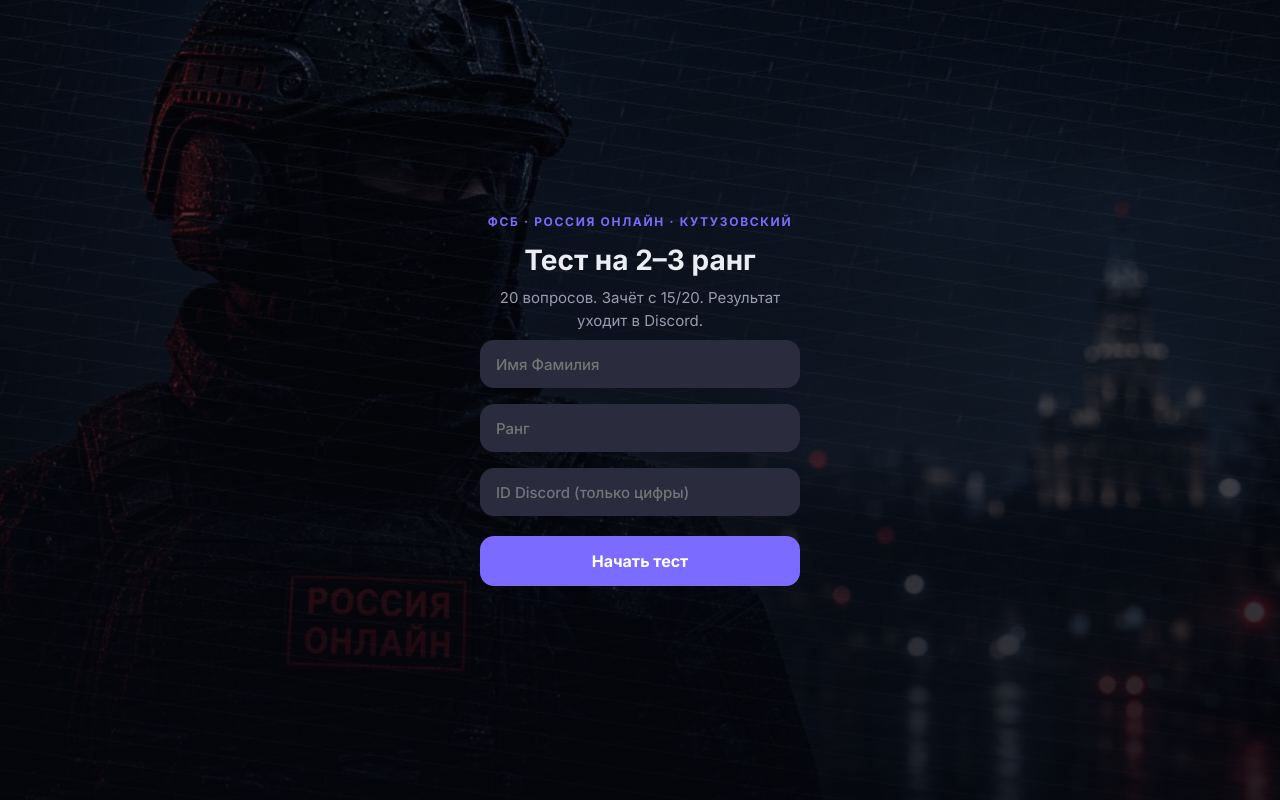
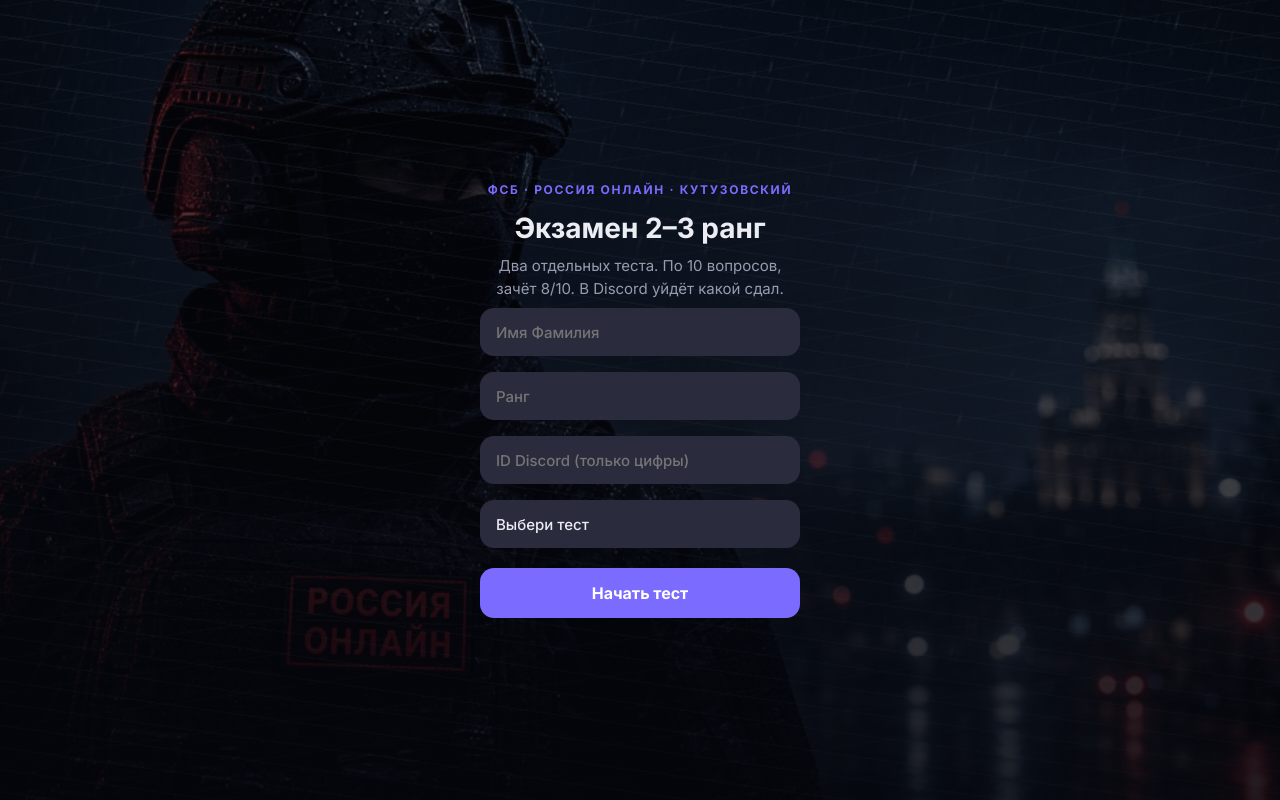
Before and after one commit to Tophik2345/fsb-test, a plain HTML site: page index.html in a window 1280 px wide. Both pictures are taken after a click on the button "Начать тест". Drawn offline with Linux system fonts and the light colour scheme.

Commit message:
Add files via upload

```diff
--- a/index.html
+++ b/index.html
@@ -3,7 +3,7 @@
 <head>
   <meta charset="UTF-8" />
   <meta name="viewport" content="width=device-width, initial-scale=1, viewport-fit=cover" />
-  <title>ФСБ · Тест 2–3 ранг</title>
+  <title>ФСБ · Экзамен УК / УПК</title>
   <link rel="preconnect" href="https://fonts.googleapis.com" />
   <link href="https://fonts.googleapis.com/css2?family=Inter:wght@400;500;600;700&display=swap" rel="stylesheet" />
   <style>
@@ -69,6 +69,7 @@
     .status { font-size: 22px; font-weight: 700; margin-bottom: 8px; }
     .ghost { margin: 20px 0 28px; background: var(--row); color: var(--text); border: none; border-radius: 14px; height: 48px; padding: 0 22px; font: 600 15px Inter, sans-serif; cursor: pointer; width: min(320px, 100%); }
     .nick { width: 100%; max-width: 320px; height: 48px; margin: 8px 0; border: none; border-radius: 14px; background: var(--row); color: var(--text); padding: 0 16px; font: 500 15px Inter, sans-serif; outline: none; }
+    select.nick { appearance: none; cursor: pointer; }
     .progress { color: var(--muted); font-size: 12px; text-align: right; padding: 0 16px 8px; }
     .hint { font-size: 12px; color: #6e6f84; margin-top: 10px; }
     .overlay { position: fixed; inset: 0; background: rgba(0,0,0,.62); display: flex; align-items: center; justify-content: center; padding: 20px; z-index: 20; }
@@ -80,8 +81,8 @@
   <div class="app" id="app"></div>
   <script>
     const WEBHOOK = "https://discord.com/api/webhooks/1542877684252680242/odwVVl_HRglI9jvkg2uJXabWUp_7txjO7tF5PnSKZIMgneUKUQNvCHuUv2ls7IOT1g1a";
-    const PASS = 15;
-    const QUESTIONS = [
+    const PASS = 8;
+    const UK_QS = [
       { tag: "УК", text: "Нет нужной статьи в УК. Можно взять «похожую»?", options: ["Да, ближайшую", "Да, по приказу", "Нет. Аналогии нет", "Да, если вред большой"], correct: 2 },
       { tag: "УК", text: "17.6 — это:", options: ["Оскорбление сотрудника", "Неповиновение законному понятному требованию", "Посягательство на жизнь", "Взятка"], correct: 1 },
       { tag: "УК", text: "Человек резко ругает работу органа, без унижения статуса. 17.3?", options: ["Да", "Да, если при форме", "Нет", "Да, при камере"], correct: 2 },
@@ -92,6 +93,8 @@
       { tag: "УК", text: "Заведомо незаконные задержание, обыск, сила — это:", options: ["17.6", "17.3", "15.2", "17.5"], correct: 2 },
       { tag: "УК", text: "Исполнил заведомо незаконный приказ:", options: ["Виноват только командир", "Отвечаешь сам", "Состава нет", "Только выговор"], correct: 1 },
       { tag: "УК", text: "Вышел за полномочия при силе/оружии:", options: ["Всё ещё ст. 26", "Отдельный состав на тебя", "Покрывает устав", "Только если есть жертва"], correct: 1 },
+    ];
+    const UPK_QS = [
       { tag: "УПК", text: "Задержание — это:", options: ["Наказание", "Час принуждения, не срок", "Сутки ИВС", "Штраф"], correct: 1 },
       { tag: "УПК", text: "Для задержания нужно:", options: ["Все основания сразу", "Хотя бы одно из списка", "Только суд", "Трое свидетелей всегда"], correct: 1 },
       { tag: "УПК", text: "При задержании обязательно вслух:", options: ["Только «стой»", "Жетон + за что и какие статьи", "Ничего, камера сама", "Только имя"], correct: 1 },
@@ -104,31 +107,43 @@
       { tag: "УПК", text: "Бежит, жизни не угрожает. Предупредительный в воздух:", options: ["В воздух надо, в спину можно", "В воздух нельзя. В бегущего без угрозы жизни нельзя", "В ноги всегда", "Чтобы не ушёл от статьи — можно"], correct: 1 }
     ];
 
+    let QUESTIONS = UK_QS;
+    let exam = "УК";
     const app = document.getElementById("app");
-    const answers = Array(QUESTIONS.length).fill(null);
+    let answers = Array(QUESTIONS.length).fill(null);
     let nick = "", rank = "", disc = "";
 
     function startScreen() {
       app.innerHTML = `
         <div class="screen">
           <div class="badge">ФСБ · Россия Онлайн · Кутузовский</div>
-          <h1>Тест на 2–3 ранг</h1>
-          <p>20 вопросов. Зачёт с ${PASS}/20. Результат уходит в Discord.</p>
+          <h1>Экзамен 2–3 ранг</h1>
+          <p>Два отдельных теста. По 10 вопросов, зачёт ${PASS}/10. В Discord уйдёт какой сдал.</p>
           <input class="nick" id="nick" placeholder="Имя Фамилия" maxlength="40" />
           <input class="nick" id="rank" placeholder="Ранг" maxlength="16" />
           <input class="nick" id="disc" placeholder="ID Discord (только цифры)" maxlength="32" />
+          <select class="nick" id="examSel">
+            <option value="">Выбери тест</option>
+            <option value="УК">УК — уголовный кодекс</option>
+            <option value="УПК">УПК — процессуальный кодекс</option>
+          </select>
           <button class="submit" style="max-width:320px;margin-top:12px" id="go">Начать тест</button>
         </div>`;
       document.getElementById("go").onclick = () => {
         nick = document.getElementById("nick").value.trim().replace(/\s+/g, " ");
         rank = document.getElementById("rank").value.trim();
         disc = document.getElementById("disc").value.trim();
+        const which = document.getElementById("examSel").value;
         const nameOk = /^[A-Za-zА-Яа-яЁё]{2,}(?:[\-'][A-Za-zА-Яа-яЁё]+)*\s+[A-Za-zА-Яа-яЁё]{2,}(?:[\-'][A-Za-zА-Яа-яЁё]+)*$/.test(nick);
         const rankOk = /^\d{1,3}$/.test(rank);
         const idOk = /^\d{17,20}$/.test(disc);
         if (!nameOk) { alert("Имя Фамилия: два слова, как в IC."); return document.getElementById("nick").focus(); }
         if (!rankOk) { alert("Ранг — число."); return document.getElementById("rank").focus(); }
         if (!idOk) { alert("ID Discord — только цифры, 17–20 знаков."); return document.getElementById("disc").focus(); }
+        if (!which) { alert("Выбери УК или УПК."); return document.getElementById("examSel").focus(); }
+        exam = which;
+        QUESTIONS = which === "УК" ? UK_QS : UPK_QS;
+        answers = Array(QUESTIONS.length).fill(null);
         renderQuiz();
       };
     }
@@ -174,16 +189,15 @@
           content: "<@" + disc + ">",
           allowed_mentions: { users: [disc] },
           embeds: [{
-            title: ok ? "Тест сдан" : "Тест не сдан",
+            title: (ok ? "Сдал" : "Не сдал") + ' "' + exam + '"',
             color: ok ? 0x3dd68c : 0xff6b7a,
             fields: [
               { name: "Имя Фамилия", value: nick, inline: false },
               { name: "Ранг", value: rank, inline: true },
-              { name: "Discord", value: "<@" + disc + ">", inline: true },
-              { name: "Статус", value: ok ? "Сдал" : "Не сдал", inline: true },
+              { name: "ID Discord", value: "<@" + disc + ">", inline: true },
               { name: "Баллы", value: score + "/" + QUESTIONS.length, inline: true }
             ],
-            footer: { text: "ФСБ · 2–3 ранг" },
+            footer: { text: "ФСБ · 2–3 · " + exam },
             timestamp: new Date().toISOString()
           }]
         })
@@ -201,7 +215,7 @@
       box.innerHTML = `
         <div class="plaque">
           <div class="badge">${nick}</div>
-          <div class="status">${ok ? "Вы сдали" : "Вы не сдали"}</div>
+          <div class="status">${ok ? "Сдали" : "Не сдали"} "${exam}"</div>
           <div class="score ${ok ? "pass" : "fail"}">${score}/${QUESTIONS.length}</div>
           <p class="hint" id="hook"></p>
           <button class="ghost" id="again" style="margin:16px 0 0;width:100%">Закрыть</button>
```
